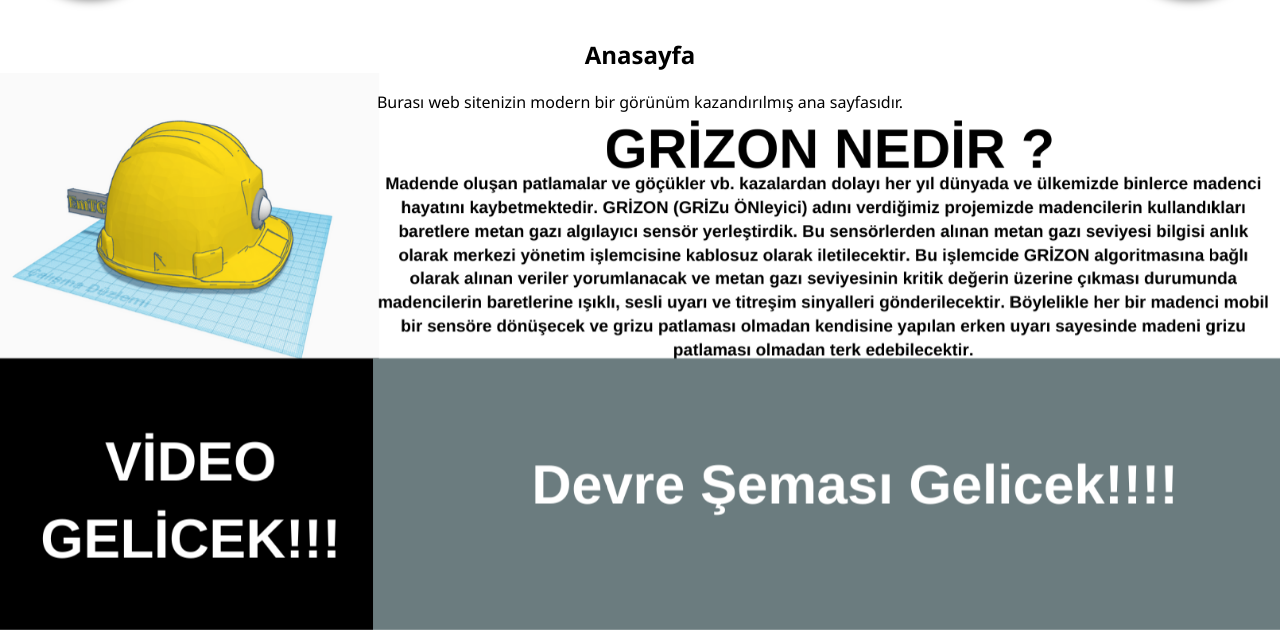
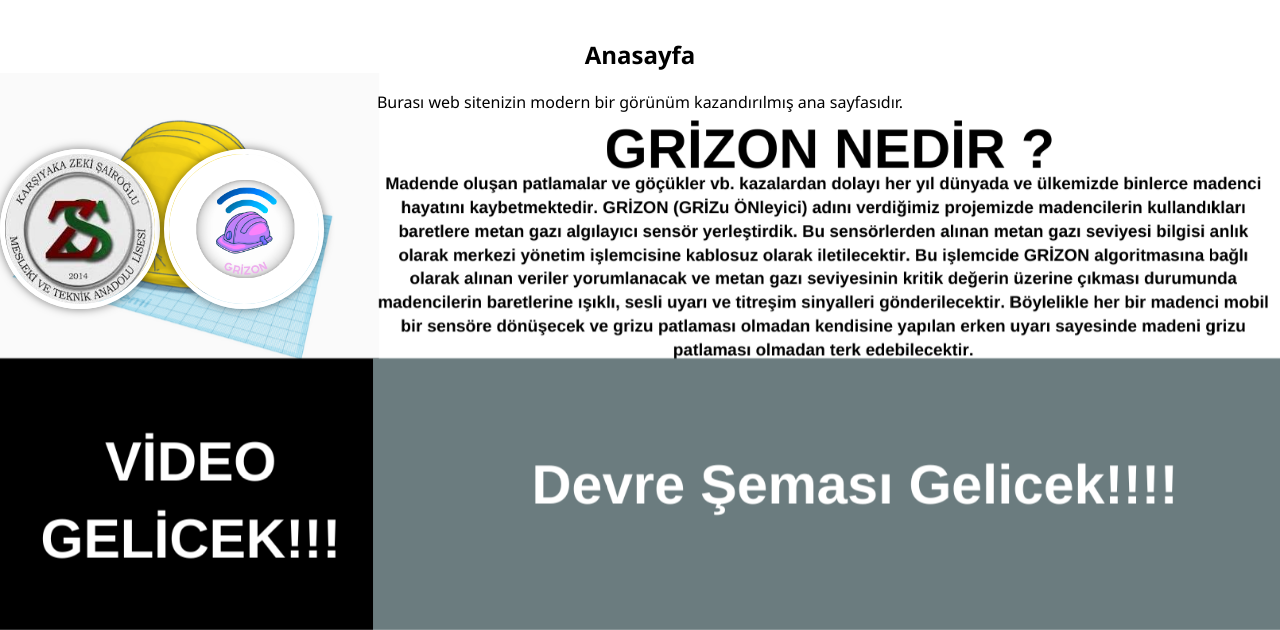
Before and after one commit to Emre3545y/GRIZONweb, a plain HTML site: page index.html in a window 1280 px wide. Shown: the part 170-800 px from the top of the page. Drawn offline with Linux system fonts and the light colour scheme.

Commit message:
Update index.html

```diff
--- a/index.html
+++ b/index.html
@@ -31,9 +31,6 @@
             text-align: center;
         }
         .profile-img {
-            position: fixed;
-            top: 10px;
-            right: 10px;
             width: 150px;
             height: 150px;
             border-radius: 50%;
@@ -41,9 +38,6 @@
             box-shadow: 0 0 10px rgba(0, 0, 0, 0.5);
         }
         .side-img {
-            position: fixed;
-            top: 10px;
-            left: 10px;
             width: 150px;
             height: 150px;
             border-radius: 50%;
@@ -93,6 +87,9 @@
             .profile-img, .side-img {
                 display: none;
             }
+            .modal-content {
+                width: 90%;
+            }
         }
     </style>
 </head>
```
